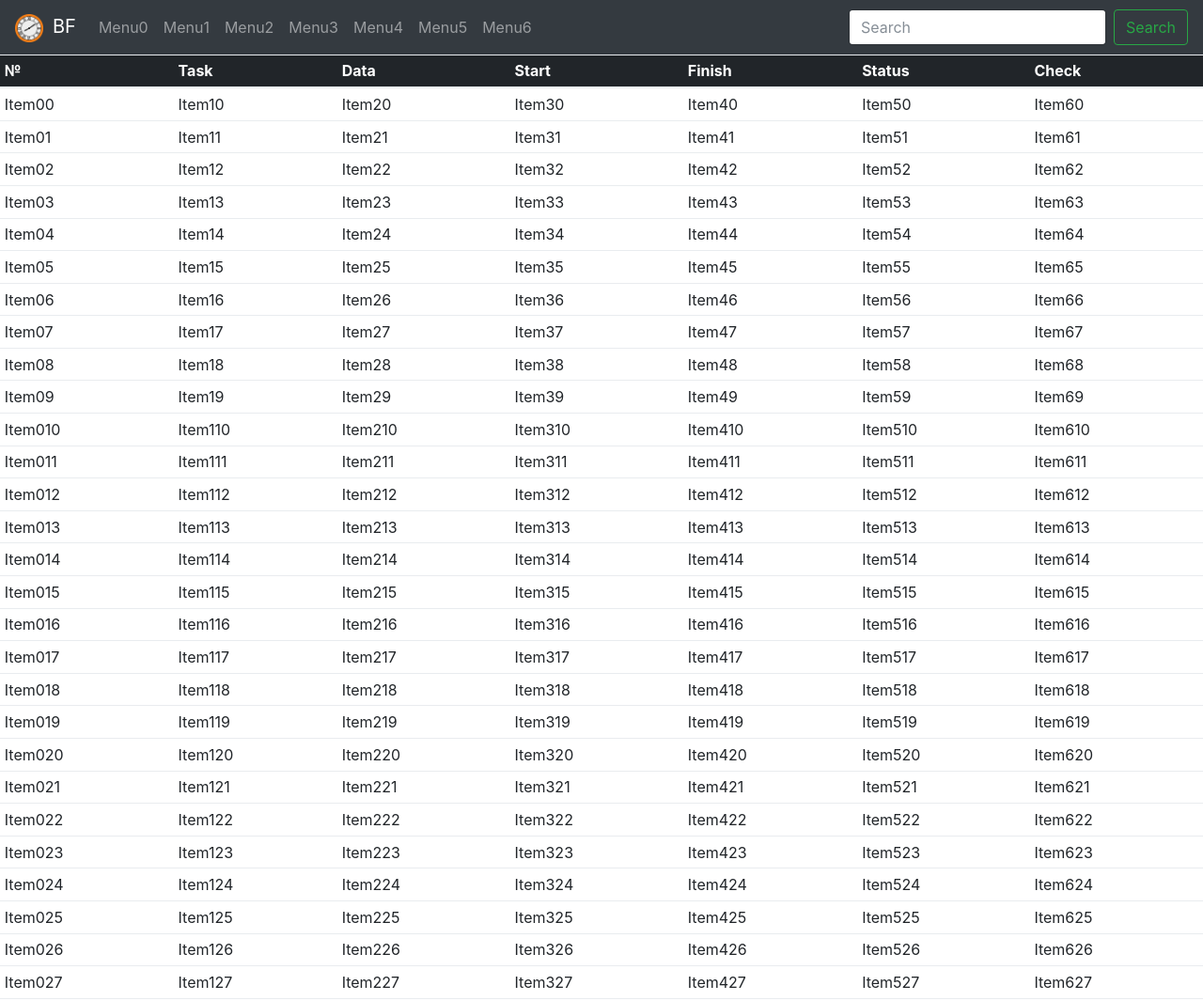
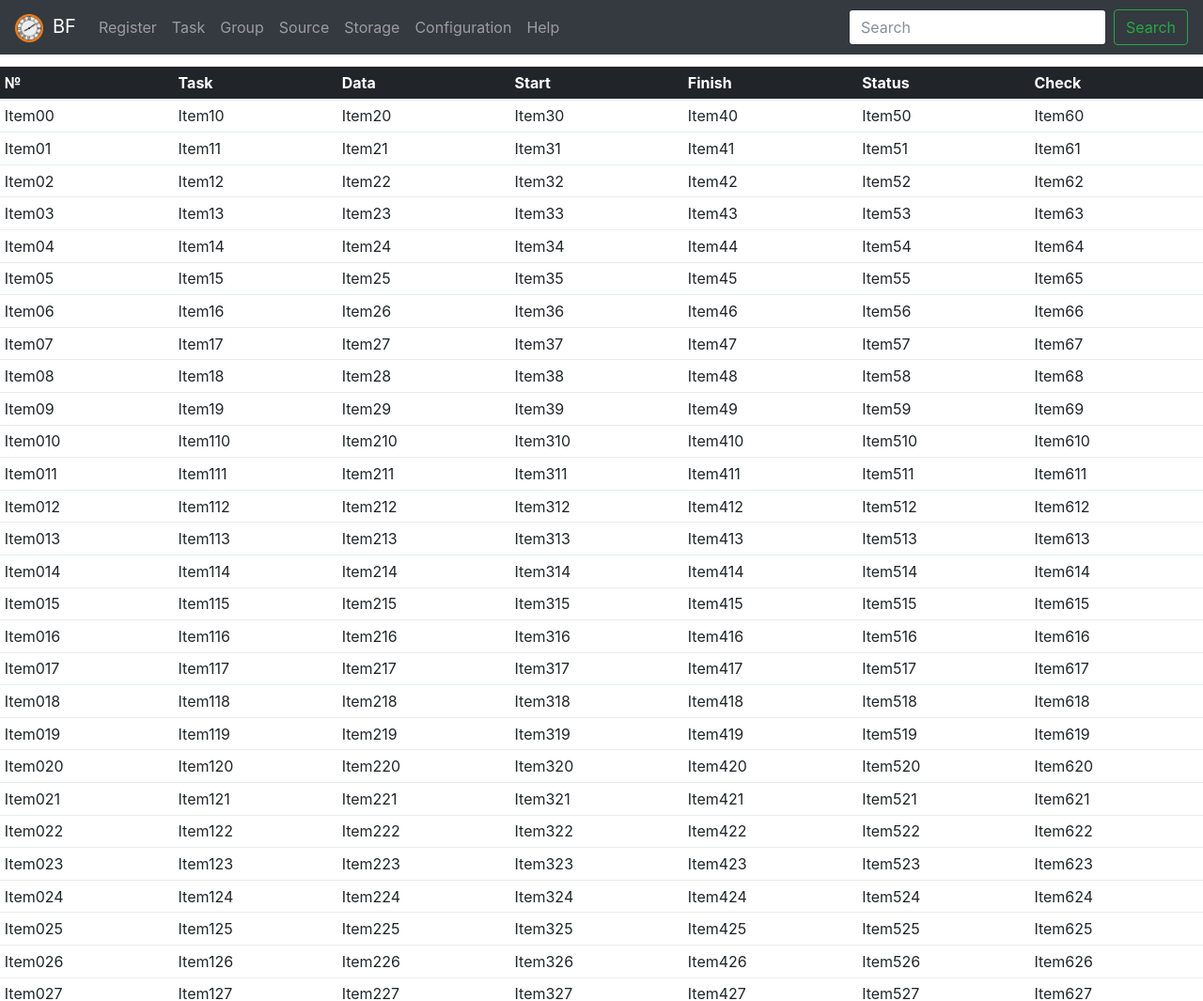
Before and after one commit to viyOld/bf, a plain HTML site: page index.html in a window 1280 px wide. Shown: the top 1065 px of the page at 94% size. Drawn offline with Linux system fonts and the light colour scheme.

Commit message:
commit with darvina 003

```diff
--- a/index.html
+++ b/index.html
@@ -46,7 +46,8 @@
 
 
     <div id="mainMenu" > </div>
-    <div id="tableStat"> </div>
+    <div id="mainBody" > </div>
+    <div id="tableStat" style="margin-top:70px;"> </div>
     <!-- Optional JavaScript -->
     <!-- jQuery first, then Popper.js, then Bootstrap JS -->
     <script src="./js/jquery-3.2.1.min.js"></script>
--- a/js/bfmainmenu.js
+++ b/js/bfmainmenu.js
@@ -1,37 +1,39 @@
-// let menuMain = [
-// “Register”,
-// “Statistics”,
-// “Schedule”,
-// “Task”,
-// “Add”,
+let menuMain = []; //new Array(100);
+
+menuMain.push('Register');
+//	menuMain[11] = 	“Statistics”;
+//	menuMain[12] =  “Schedule”;
+menuMain.push('Task');
+//	menuMain[21] = “Add”;
 // “Copy”,
 // “Edit”,
 // “Delete”,
 // “Run Now”,
-// “Group”,
+menuMain.push('Group');
 // “Add”,
 // “Edit”,
 // “Delete”,
 // “Copy”,
 // “Show”,
-// “Source”,
+menuMain.push('Source');
 // “New”,
 // “Edit”,
 // “Delete”,
 // “Copy”,
-// “Storage”,
+menuMain.push('Storage');
+//menuMain[5] =  “Storage”;
 // “New”,
 // “Edit”,
 // “Delete”,
 // “Copy”,
-// “Configuration”,
+menuMain.push('Configuration');
 // “Export”,
 // “Import”,
 // “Users”,
 // “Views”,
 // “Start option”,
 // “Language”,
-// “Help”,
+menuMain.push('Help');
 // “Home page”,
 // “Manuals”,
 // “Report a problem”,
@@ -82,7 +84,7 @@ function createMainMenu() {
     for (i = 0; i < 7; i++) {
     	item = item + '<li class="nav-item">';
     	item = item + '<a class="nav-link" href="#">';
-    	item = item + 'Menu' + i;
+    	item = item + menuMain[i];
     	item = item + '</a>';
     	item = item + '</li>';
     }
@@ -96,7 +98,7 @@ function createMainMenu() {
     row = row + '</div>';
 
     //row = '<nav class="navbar navbar-expand-lg navbar-light fixed-top bg-light">' + row + '</nav>';
-    row = '<nav class="navbar navbar-expand-lg navbar-dark  bg-dark">' + row + '</nav>';
+    row = '<nav class="navbar navbar-expand-lg navbar-dark  bg-dark fixed-top">'+ row + '</nav>';
     elem.innerHTML = row;
 }
 
```
